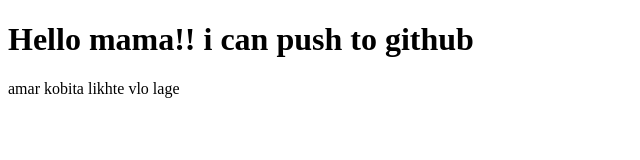
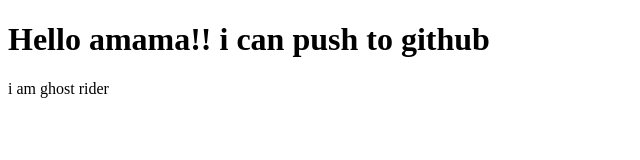
Before and after one commit to rokeyaetiphero/my-first-website, a plain HTML site: page index.html in a window 1280 px wide. Shown: the whole page, without its empty margins (0-640 px from the left). Drawn offline with Linux system fonts and the light colour scheme.

Commit message:
ghost added

```diff
--- a/index.html
+++ b/index.html
@@ -6,7 +6,7 @@
     <title>Document</title>
 </head>
 <body>
-    <h1> Hello mama!! i can push to github </h1>
-    <p>amar kobita likhte vlo lage</p>
+    <h1> Hello amama!! i can push to github </h1>
+    <p>i am ghost rider </p>
 </body>
 </html>
```
